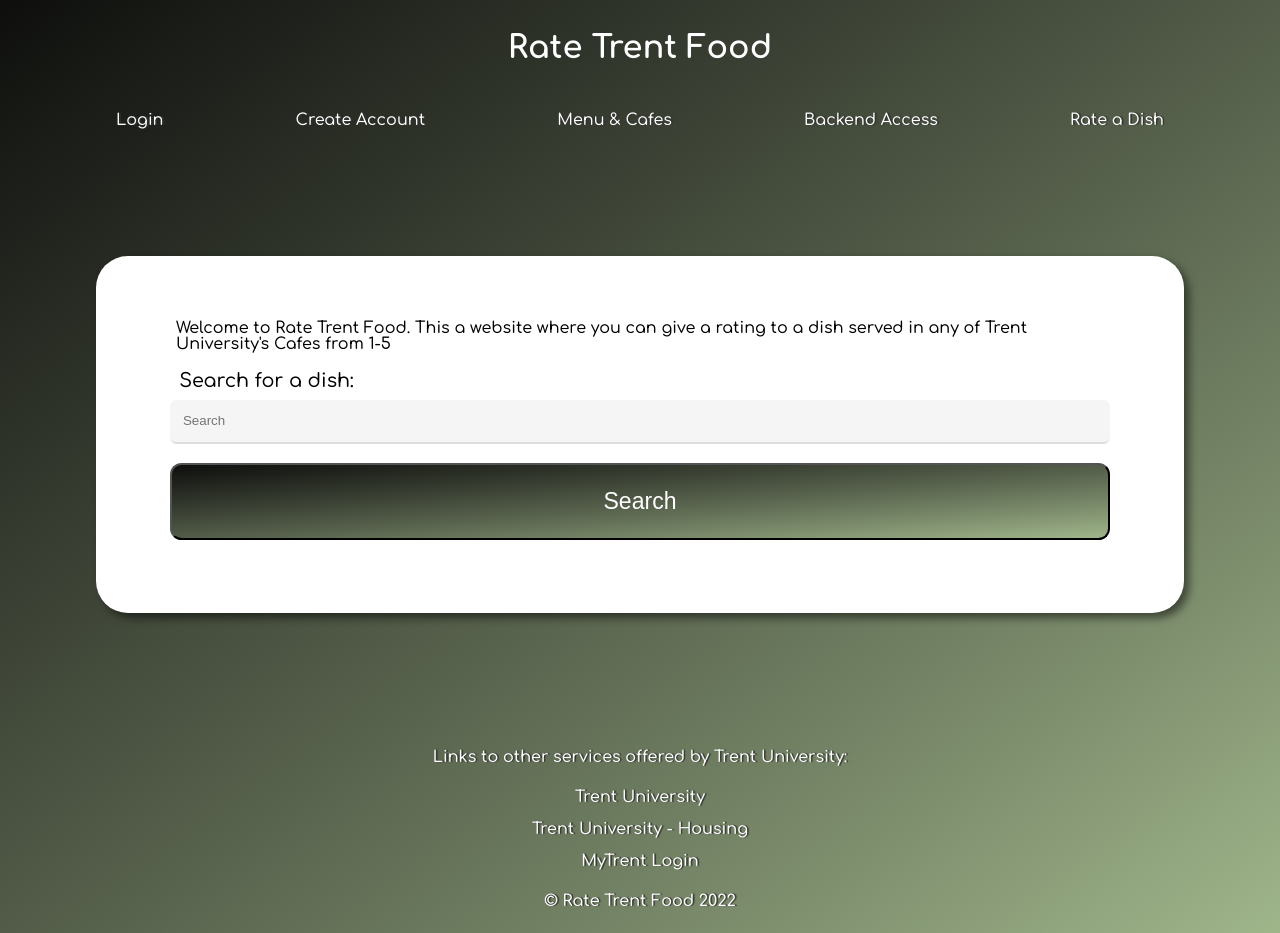
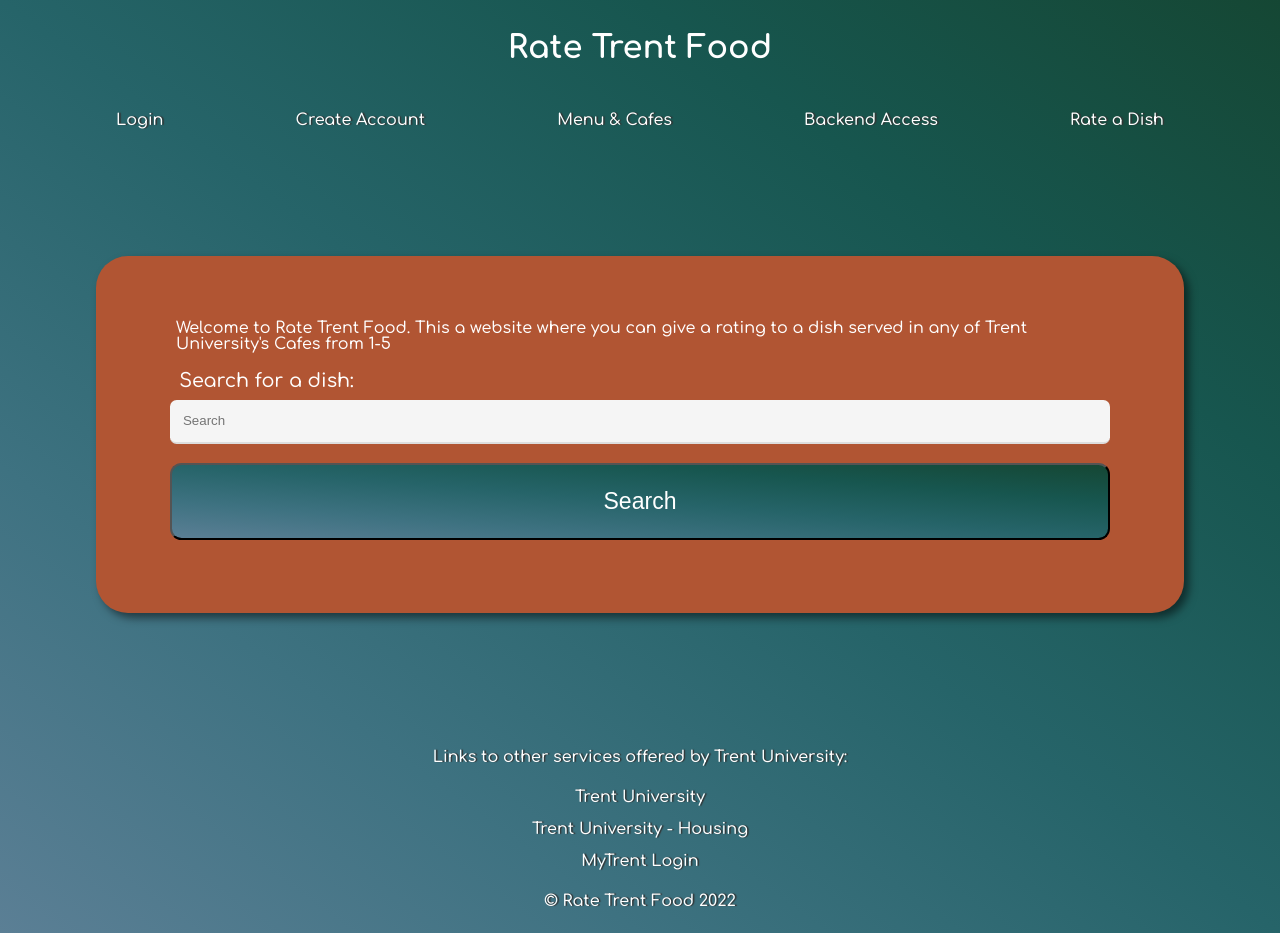
Before and after one commit to HamzaGiTX786/Rate-Trent-Food, a PHP site: page /index.php in a window 1280 px wide. Run offline with PHP 8.4, Linux system fonts and the light colour scheme; data that the repository does not hold is empty.

Commit message:
changing background colour

```diff
--- a/styles/master.css
+++ b/styles/master.css
@@ -16,7 +16,7 @@ body{
     display: flex;
     justify-content:space-between;
     flex-direction: column;
-    background-image: linear-gradient(to left top, #9fb58a, #778768, #525c48, #2f342a, #0e0f0d);
+    background-image: linear-gradient(to left bottom, #154734, #17564f, #266469, #3e7281, #5b7f95);
     font-family: 'Comfortaa', cursive;
     font-weight: 500;
 
@@ -66,13 +66,14 @@ nav ul a:hover, nav ul a:visited:hover {
 }
 
 main {
-    background: #fff;
+    background: #B15533;
     width: 75%;
     margin: 7em auto;
     padding: 4em;
     border-radius: 2em;
     box-shadow: 5px 5px 8px rgba(0, 0, 0, 0.5);
     min-height: 75%;
+    color: #fff;
 }
 
 footer {
@@ -146,7 +147,7 @@ input {
 }
 
 button[type="submit"] {
-    background-image: linear-gradient(to left top, #9fb58a, #778768, #525c48, #2f342a, #0e0f0d);
+    background-image: linear-gradient(to left bottom, #154734, #17564f, #266469, #3e7281, #5b7f95);
     padding: 1em;
     border-radius: 0.5em;
     font-size: 1.2em;
```
